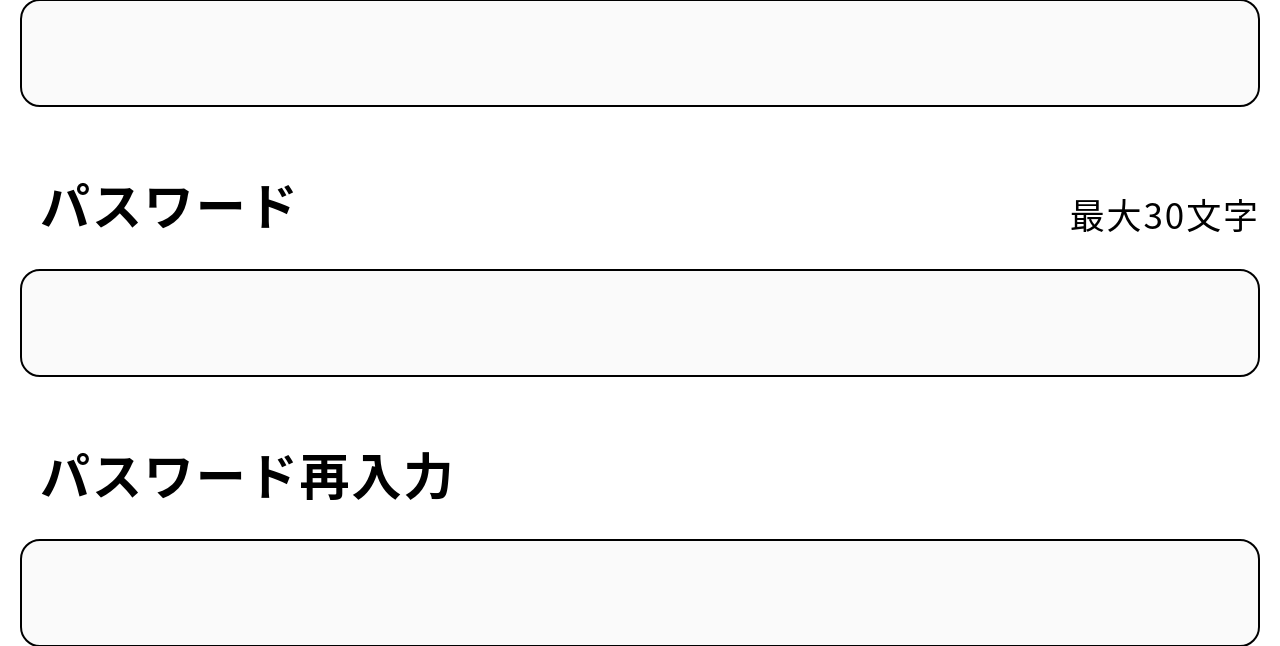
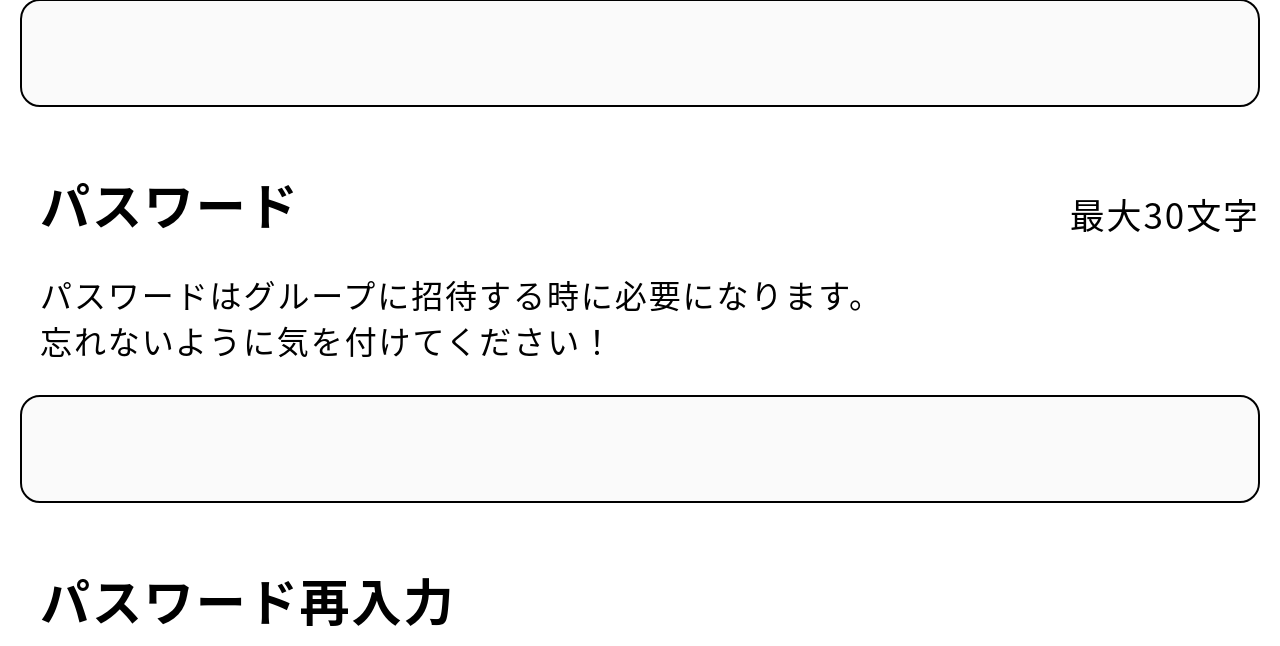
Before and after one commit to pbl-haty/haty, a PHP site: page /haty/php/GroupCreate.php in a window 1280 px wide. Shown: the part 1260-1906 px from the top of the page. Run offline with PHP 8.4, Linux system fonts and the light colour scheme; the visitor is signed in with stand-in values (Sample User, id 1); data that the repository does not hold is empty; some libraries are stand-ins or nearby versions; some web fonts are replaced.

Commit message:
added instructions GroupCreate.php

```diff
--- a/css/GroupeCreate.css
+++ b/css/GroupeCreate.css
@@ -94,6 +94,11 @@ body{
 .must input:valid {
     background: #fff;
 }
+.instructions{
+    text-align: left;
+    margin-left: 20px;
+    font-size: 32px;
+}
 .flex-title{
     display: flex;
     margin: 60px 0 30px 0;
--- a/php/GroupCreate.php
+++ b/php/GroupCreate.php
@@ -67,6 +67,7 @@
             <p class="precautions">最大30文字</p>
         </div>
         <div class="must">
+            <p class="instructions">パスワードはグループに招待する時に必要になります。<br>忘れないように気を付けてください！</p>
             <input class="text-box" type="password" name="group_pass" maxlength="30" required>
         </div>
 
```
